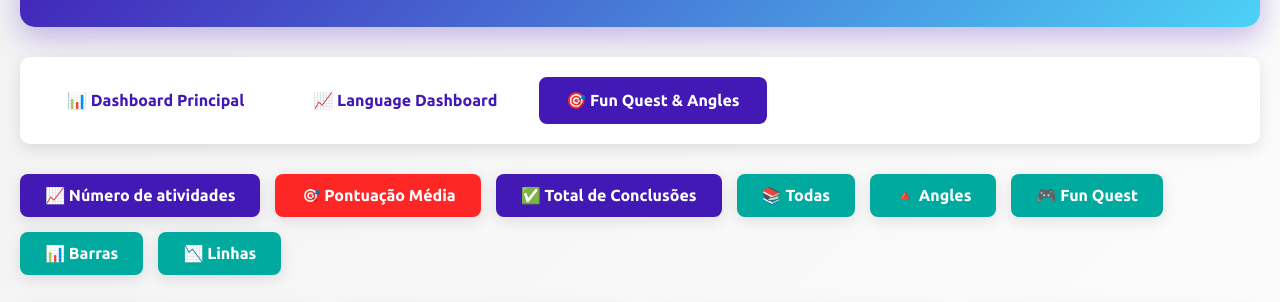
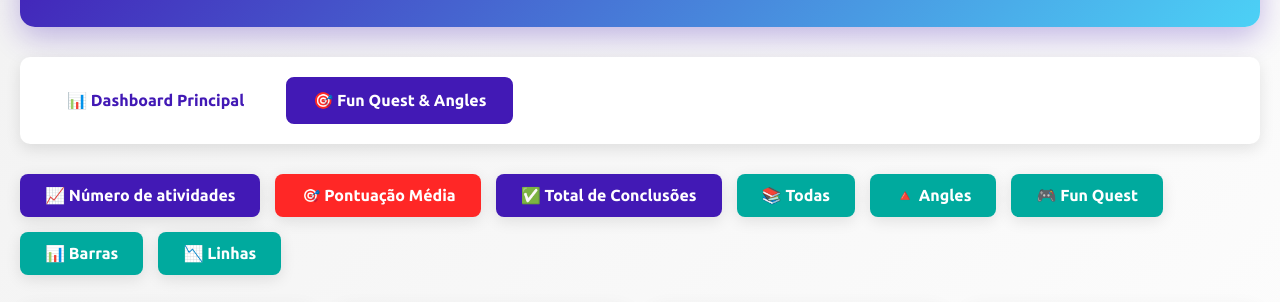
Before and after one commit to ntoledo81/relatorios, a plain HTML site: page Impacto Enriquecimento Fun Quest e Angles.html in a window 1280 px wide. Shown: the part 129-431 px from the top of the page. Drawn offline with nearby package versions, Linux system fonts and the light colour scheme.

Commit message:
Remove Language Dashboard link from navigation
Removed link to Language Dashboard from navigation.

```diff
--- a/Impacto Enriquecimento Fun Quest e Angles.html
+++ b/Impacto Enriquecimento Fun Quest e Angles.html
@@ -268,7 +268,6 @@
 
         <nav class="navigation">
             <a href="index.html" class="nav-link">📊 Dashboard Principal</a>
-            <a href="Impacto Enriquecimento Language.html" class="nav-link">📈 Language Dashboard</a>
             <a href="Impacto Enriquecimento Fun Quest e Angles.html" class="nav-link active">🎯 Fun Quest & Angles</a>
         </nav>
 
```
